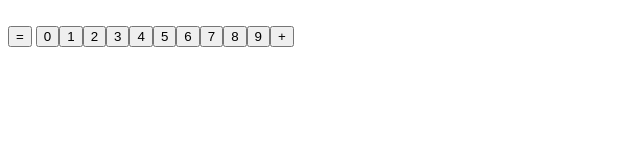
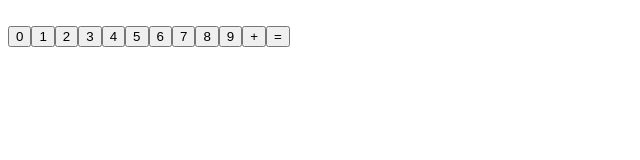
Before and after one commit to TrellixVulnTeam/calculator_KK7B, a website: page index.html in a window 1280 px wide. Shown: the full height of the page, 0-640 px from the left. Drawn offline with Linux system fonts and the light colour scheme.

Commit message:
equals button constructed from main.js

```diff
--- a/index.html
+++ b/index.html
@@ -10,6 +10,4 @@
 
 <br />
 
-<button id="equals">=</button>
-
 <script src="./js/main.js"></script>
--- a/js/main.js
+++ b/js/main.js
@@ -4,9 +4,11 @@
 
 let numButtons = constructNumButtons();
 let addButton = constructAddButton();
+let equalsButton = constructEqualsButton();
 
 let allButtons = [].concat(numButtons);
 allButtons.push(addButton);
+allButtons.push(equalsButton);
 
 // Add event listeners to buttons
 for (let button of allButtons) {
@@ -21,11 +23,13 @@ for (let button of allButtons) {
     document.body.appendChild(button);
 }
 
-// Controller/GUI
-let equalsButton = document.getElementById('equals');
-equalsButton.addEventListener('click', () => {
-    alert('hello');
-});
+function constructEqualsButton() {
+    let equalsButton = document.createElement('button');
+    let text = document.createTextNode('=');
+    equalsButton.appendChild(text);
+    equalsButton.value = '=';
+    return equalsButton;
+}
 
 function constructAddButton() {
     let addButton = document.createElement('button');
```
